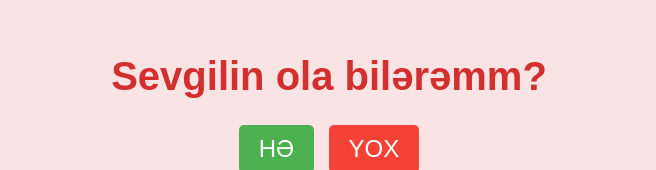
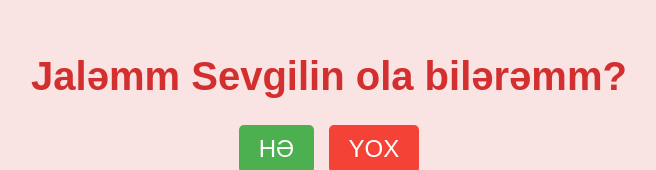
Before and after one commit to eaz3l/Jaleemmmm.github.io, a plain HTML site: page index.html in a window 1280 px wide. Shown: the part 138-308 px from the top of the page, without its empty margins (311-967 px from the left). Drawn offline with Linux system fonts and the light colour scheme; no server answers.

Commit message:
Update index.html

```diff
--- a/index.html
+++ b/index.html
@@ -3,12 +3,12 @@
 <head>
     <meta charset="UTF-8">
     <meta name="viewport" content="width=device-width, initial-scale=1.0">
-    <title>Sevgilin ola bilərəmm?</title>
+    <title>Aşkımaaaaa</title>
     <link rel="stylesheet" href="styles.css">
 </head>
 <body>
     <div class="container">
-        <h1>Sevgilin ola bilərəmm?</h1>
+        <h1>Jaləmm Sevgilin ola bilərəmm?</h1>
         <div class="buttons">
             <button class="yes-button" onclick="handleYesClick()">HƏ</button>
             <button class="no-button" onclick="handleNoClick()">YOX</button>
```
